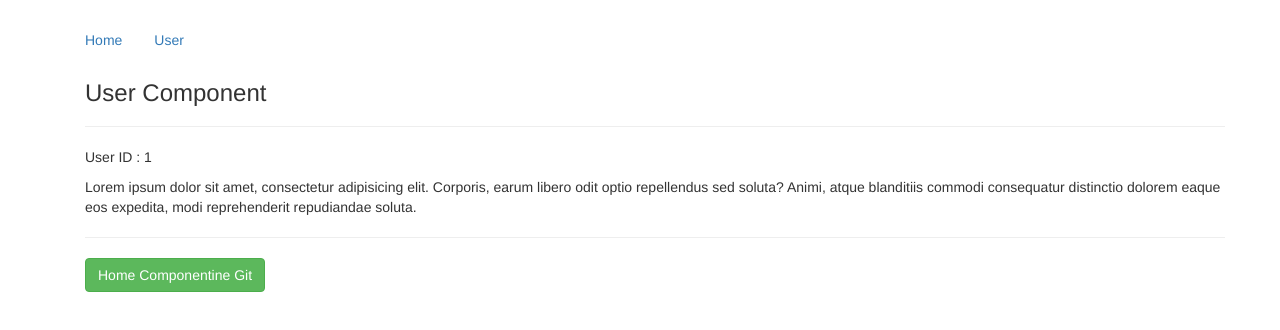
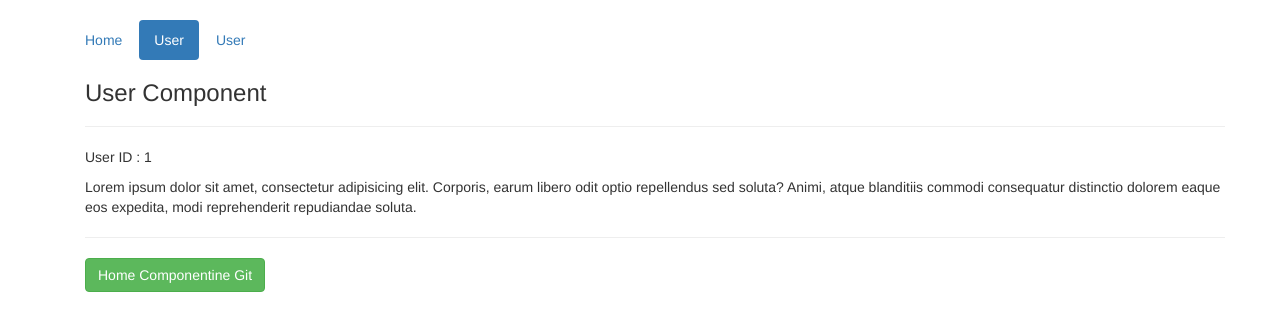
Before and after one commit to eroglu94/vue-cli-intro, a Vue app: page /user/1 in a window 1280 px wide. Shown: the top 330 px of the page. Built offline with nearby package versions, Linux system fonts and the light colour scheme.

Commit message:
routenin değişen değelerine göre aksiyon alma

```diff
--- a/src/components/Header.vue
+++ b/src/components/Header.vue
@@ -8,7 +8,12 @@
     ><a>Home</a></router-link>
     <router-link
       exact-active-class="active"
-      to="/user/14"
+      to="/user/1"
+      tag="li"
+    ><a>User</a></router-link>
+    <router-link
+      exact-active-class="active"
+      to="/user/2"
       tag="li"
     ><a>User</a></router-link>
     <!-- tag="li" kısmı şu işe yarar: o elemet bir li elementi gibi davranacak demektir. -->
--- a/src/components/user/User.vue
+++ b/src/components/user/User.vue
@@ -27,6 +27,11 @@ export default {
       // this.$router.push({ path: '/' }) // obje alır
       this.$router.push({ name: 'anasayfa' }) // yine obje alır fakat custom isimlendirilmiş routese-sayfaya gider
     }
+  },
+  watch: {
+    '$route' (value, oldValue) {
+      this.id = value.params.id
+    }
   }
 }
 </script>
```
